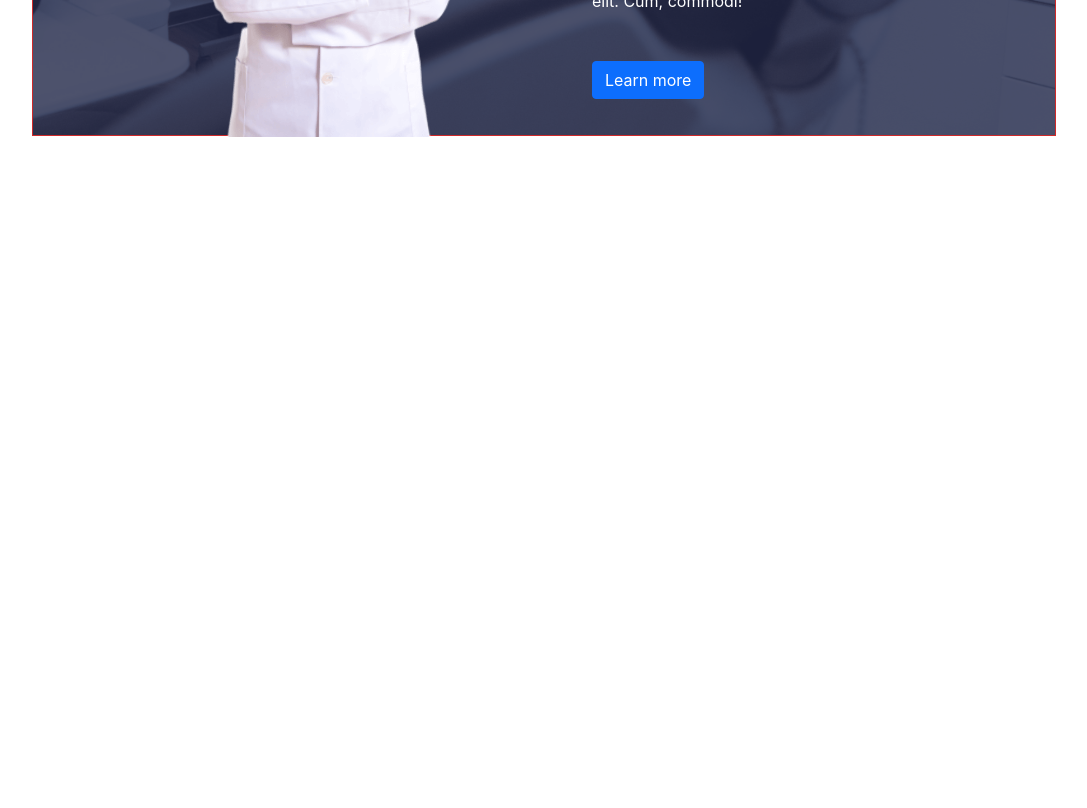
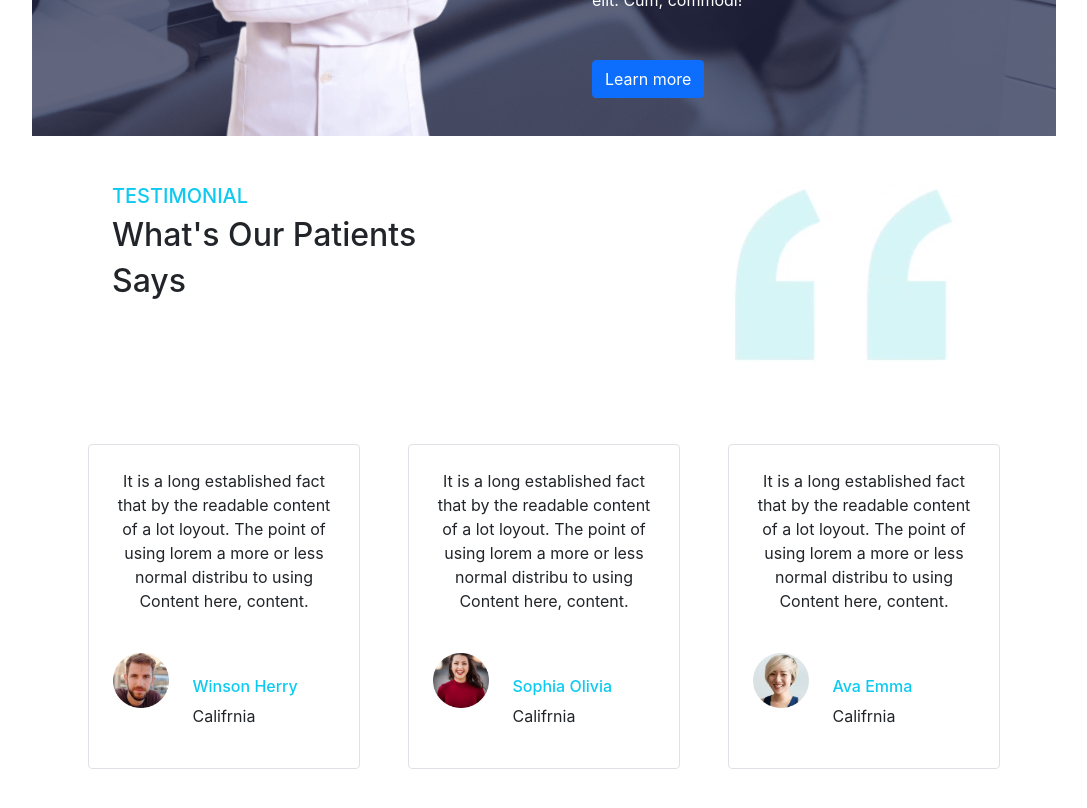
Before and after one commit to mdazim14/doctors-portal-client, a React (Create React App) app: page / in a window 1280 px wide. Shown: the part 2680-3488 px from the top of the page, without its empty margins (96-1183 px from the left). Before the commit the page ends 2932 px from the top, so only its background shows below. Built offline with nearby package versions, Linux system fonts and the light colour scheme.

Commit message:
testimonial added

```diff
--- a/src/components/Home/Home/Home.js
+++ b/src/components/Home/Home/Home.js
@@ -3,6 +3,7 @@ import Exceptional from '../Exceptional/Exceptional';
 import Header from '../Header/Header';
 import MakeAppoinment from '../MakeAppoinment/MakeAppoinment';
 import Services from '../Services/Services';
+import Testimonial from '../Testimonial/Testimonial';
 
 const Home = () => {
     return (
@@ -11,6 +12,7 @@ const Home = () => {
             <Services></Services>
             <Exceptional></Exceptional>
             <MakeAppoinment></MakeAppoinment>
+            <Testimonial></Testimonial>
         </div>
     );
 };
--- a/src/components/Home/MakeAppoinment/MakeAppoinment.css
+++ b/src/components/Home/MakeAppoinment/MakeAppoinment.css
@@ -8,8 +8,7 @@
   color: white;
   width: 80%;
   margin-bottom: 100px;
-  /* background: rgb(36, 41, 73); */
-  border: solid 1px rgb(207, 41, 41);
+  /* border: solid 1px rgb(207, 41, 41); */
 }
 .make-appoinment::before {
   content: "";
@@ -18,7 +17,7 @@
   width: 100%;
   height: 100%;
   background: rgb(36, 41, 73);
-  opacity: 0.8;
+  opacity: 0.7;
   top: 0;
 }
 .appoinmentImg {
--- /dev/null
+++ b/src/components/Home/Testimonial/Testimonial.js
@@ -0,0 +1,65 @@
+import React from 'react';
+import cotation from '../../../images/double cotn.PNG';
+import patient1 from '../../../images/people-1.png';
+import patient2 from '../../../images/people-2.png';
+import patient3 from '../../../images/people-3.png';
+
+
+const testimonialData = [
+    {
+        name: 'Winson Herry',
+        img: patient1,
+        location: 'Califrnia',
+        description: 'It is a long established fact that by the readable content of a lot loyout. The point of using lorem a more or less normal distribu to using Content here, content.'
+    },
+    {
+        name: 'Sophia Olivia',
+        img: patient2,
+        location: 'Califrnia',
+        description: 'It is a long established fact that by the readable content of a lot loyout. The point of using lorem a more or less normal distribu to using Content here, content.'
+    },
+    {
+        name: 'Ava Emma',
+        img: patient3,
+        location: 'Califrnia',
+        description: 'It is a long established fact that by the readable content of a lot loyout. The point of using lorem a more or less normal distribu to using Content here, content.'
+    }
+]
+
+const Testimonial = () => {
+    return (
+        <main className="mb-5">
+
+            <div className="row m-auto w-75 m-5">
+                <div className="col-md-6 p-5">
+                    <h5 className="text-info">TESTIMONIAL</h5>
+                    <h2>What's Our Patients</h2>
+                    <h2>Says</h2>
+                </div>
+                <div className="col-md-6 p-5">
+                    <img className="float-end" src={cotation} alt="" />
+                </div>
+            </div>
+
+            <div className="w-75 d-flex m-auto">
+                {
+                    testimonialData.map(info =>
+                        <div className="border rounded p-4 m-4">
+                            <p className="text-center">{info.description}</p>
+                            <div className="d-flex ">
+                                <img className="w-25 h-25 mt-4" src={info.img} alt="" />
+                                <div className="ms-4 mt-5">
+                                    <h6 className="text-info">{info.name}</h6>
+                                    <p className="">{info.location}</p>
+                                </div>
+
+                            </div>
+                        </div>)
+                }
+            </div>
+
+        </main>
+    );
+};
+
+export default Testimonial;
```
Also changed, not shown: src/images/double cotn.PNG (added).
